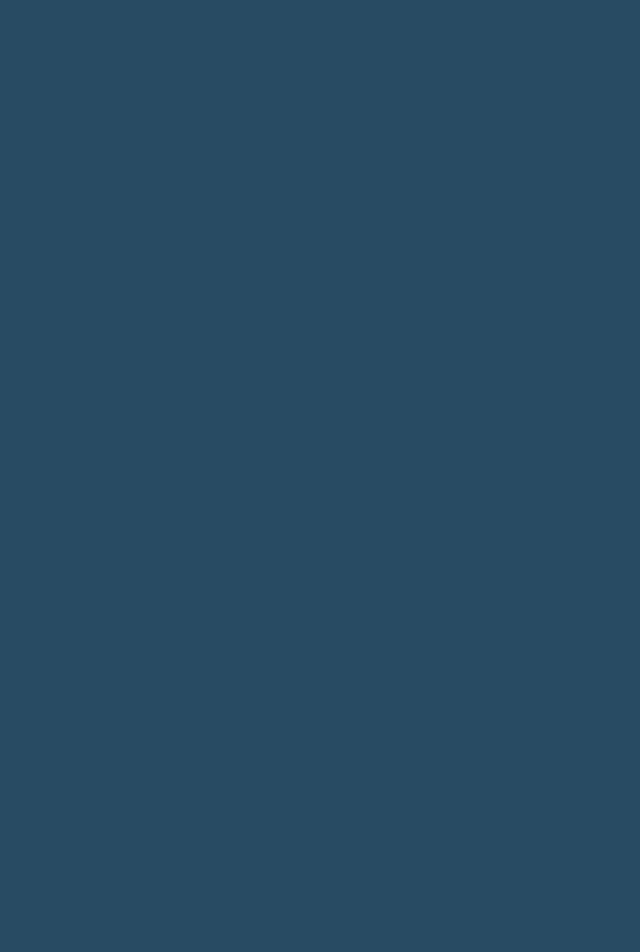
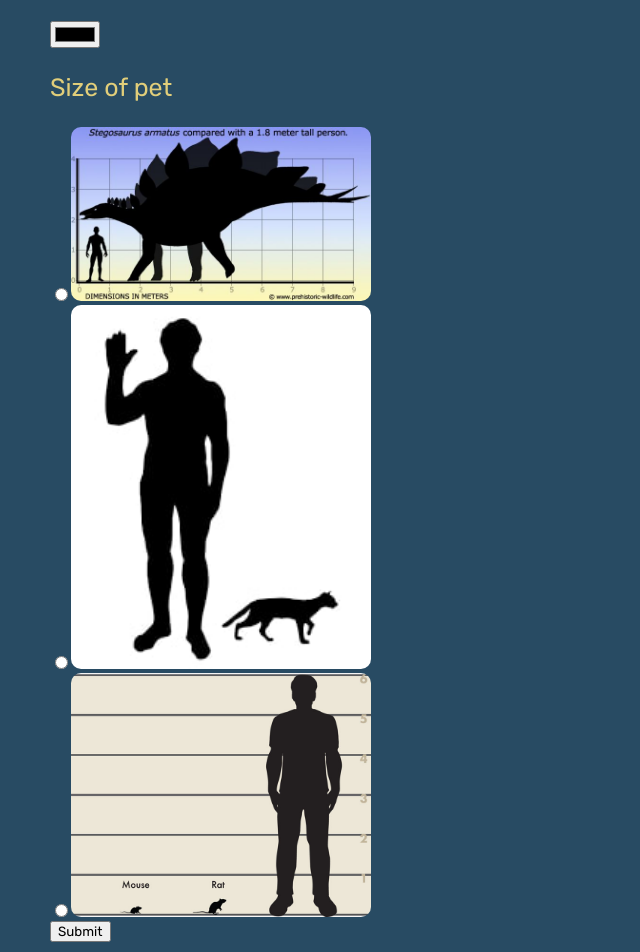
Before and after one commit to BennyWu1210/HackThe6ix, a React (Create React App) app in the folder website/: page /profile/found-pet in a window 1280 px wide. Before the commit this address had no page. Shown: the part 280-1232 px from the top of the page, without its empty margins (0-640 px from the left). Before the commit the page ends 800 px from the top, so only its background shows below. Built offline with nearby package versions, Linux system fonts and the light colour scheme.

Commit message:
crappy looking profile page

```diff
--- a/website/src/App.js
+++ b/website/src/App.js
@@ -5,6 +5,7 @@ import Profile from "./pages/Profile";
 import Swipe from "./pages/Swipe";
 import Contact from "./pages/Contact";
 import LostPet from "./pages/LostPet";
+import FoundPet from "./pages/FoundPet";
 
 function App() {
   return (
@@ -15,6 +16,7 @@ function App() {
         <Route path="/swipe" element={<Swipe />} />
         <Route path="/contact" element={<Contact />} />
         <Route path="/profile/lost-pet" element={<LostPet />} />
+        <Route path="/profile/found-pet" element={<FoundPet />} />
       </Routes>
     </Router>
   );
--- a/website/src/pages/FoundPet.css
+++ b/website/src/pages/FoundPet.css
@@ -0,0 +1,14 @@
+.found-species-text{
+	font-size: 25px;
+  font-weight: 400;
+  color: var(--dark-yellow)
+}
+
+.found-form{
+	margin: 50px;
+}
+
+.found-image{
+	width: 300px;
+	border-radius: 10px;
+}
--- a/website/src/pages/FoundPet.jsx
+++ b/website/src/pages/FoundPet.jsx
@@ -18,6 +18,7 @@ function FoundPet() {
     { value: "other", label: "Other" },
   ];
 
+  console.log("Hi");
   return (
     <div className="found-container">
       <Navbar color="white" />
@@ -33,20 +34,39 @@ function FoundPet() {
             name="species"
             onDataChange={(value, action) => {
               this.setState({
-                  [action.name]: value
-              })
-          }}
-            options={optionsSpecies} />
+                [action.name]: value,
+              });
+            }}
+            options={optionsSpecies}
+          />
           {specie == "other" && <input />}
-          <p>Colour of pet</p>
+          <p className="found-species-text">Colour of pet</p>
           <input type="color" name="colour"></input>
-          <p>Size of pet</p>
+          <p className="found-species-text">Size of pet</p>
           <input type="radio" id="large" name="size"></input>
-          <label for="large"><img src={require("../images/large.jpg")}></img></label><br></br>
+          <label htmlFor="large">
+            <img
+              className="found-image"
+              src={require("../images/large.jpg")}
+            ></img>
+          </label>
+          <br></br>
           <input type="radio" id="medium" name="size"></input>
-          <label for="medium"><img src={require("../images/medium.jpg")}></img></label><br></br>
+          <label htmlFor="medium">
+            <img
+              className="found-image"
+              src={require("../images/medium.jpg")}
+            ></img>
+          </label>
+          <br></br>
           <input type="radio" id="small" name="size"></input>
-          <label for="small"><img src={require("../images/small.jpg")}></img></label><br></br>
+          <label htmlFor="small">
+            <img
+              className="found-image"
+              src={require("../images/small.jpg")}
+            ></img>
+          </label>
+          <br></br>
           <input type="submit"></input>
         </form>
       </div>
--- a/website/src/pages/LostPet.jsx
+++ b/website/src/pages/LostPet.jsx
@@ -26,6 +26,7 @@ function LostPet() {
           <p className="lost-species-text">What specie is the pet?</p>
           <Select
             name="species"
+            onChange={(e) => setSpecie(e.value)}
             onDataChange={(value, action) => {
               this.setState({
                 [action.name]: value,
@@ -33,8 +34,29 @@ function LostPet() {
             }}
             options={options}
           />
-          {specie == "other" && <input />}
-          <input type="submit"></input>
+          {specie == "other" && (
+            <input
+              style={{ height: "30px", borderRadius: "10px" }}
+              onChange={(e) => setSpecie(e.currentTarget.value)}
+            />
+          )}
+          <br />
+          <input type="submit" />
+        </form>
+        <form className="lost-species">
+          <p className="lost-species-text">What breed is the pet?</p>
+          <input
+            style={{ height: "30px", borderRadius: "10px" }}
+            onChange={(e) => setBreed(e.currentTarget.value)}
+          />
+        </form>
+        <form className="lost-species">
+          <p className="lost-species-text">What color is the pet?</p>
+          <input type="color" name="colour"></input>
+        </form>
+        <form className="lost-species">
+          <p className="lost-species-text">Upload an image (optional)</p>
+          <input type="file" name="colour"></input>
         </form>
       </div>
     </div>
--- a/website/src/pages/Profile.jsx
+++ b/website/src/pages/Profile.jsx
@@ -19,7 +19,7 @@ export default function Profile() {
             </div>
           </div>
         </Link>
-        <Link to="profile/found-pet" element={<FoundPet />}>
+        <Link to="found-pet" element={<FoundPet />}>
           <div className="prof-option-2">
             <div className="prof-image">
               <img alt="Pet Image" src={require("../images/Pet3.png")} />
```
